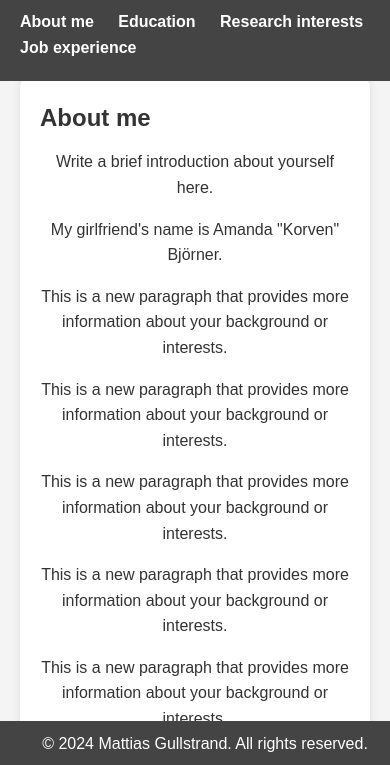
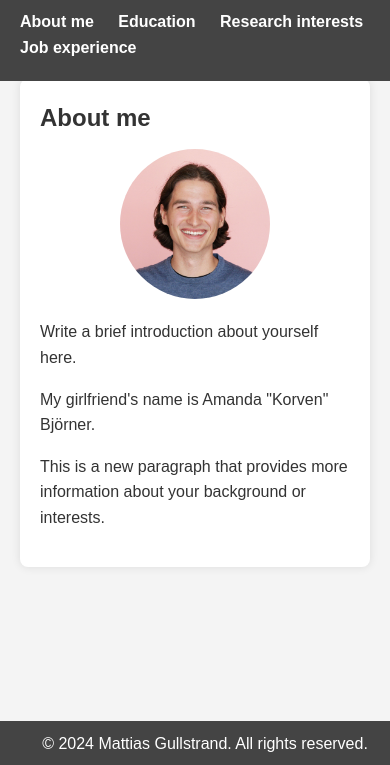
Before and after one commit to mattiasgullstrand/mattiasgullstrand.github.io, a plain HTML site: page index.html in a window 390 px wide. Shown: the part 61-826 px from the top of the page. Drawn offline with Linux system fonts and the light colour scheme.

Commit message:
Float the image instead

```diff
--- a/index.html
+++ b/index.html
@@ -24,16 +24,12 @@
         <section id="about-me">
             <h2>About me</h2>
             <div class="about-me-content">
+                <img src="images/Mattias_Gullstrand_Qasa_crop.jpeg" alt="Mattias Gullstrand" class="about-me-image">
                 <div class="about-me-text">
                     <p>Write a brief introduction about yourself here.</p>
                     <p>My girlfriend's name is Amanda "Korven" Björner.</p>
                     <p>This is a new paragraph that provides more information about your background or interests.</p>
-                    <p>This is a new paragraph that provides more information about your background or interests.</p>
-                    <p>This is a new paragraph that provides more information about your background or interests.</p>
-                    <p>This is a new paragraph that provides more information about your background or interests.</p>
-                    <p>This is a new paragraph that provides more information about your background or interests.</p>
                 </div>
-                <img src="images/Mattias_Gullstrand_Qasa_crop.jpeg" alt="Mattias Gullstrand" class="about-me-image">
             </div>
         </section>
 
--- a/styles.css
+++ b/styles.css
@@ -63,22 +63,23 @@ section {
 }
 
 .about-me-content {
-    display: grid;
-    grid-template-columns: 1fr 150px; /* Text takes 1 fraction of the space, image takes 150px */
-    grid-gap: 20px;
+    position: relative;
 }
 
 .about-me-text {
-    display: flex;
-    flex-direction: column;
-    justify-content: center;
+    padding-right: 170px; /* Add some padding to the right to make space for the image */
 }
 
 .about-me-image {
+    top: 1000px;
+    float: right; /* Float the image to the right */
     width: 150px;
     height: 150px;
     border-radius: 50%; /* Makes the image circular */
     object-fit: cover; /* Ensures the image fits within the boundaries without distortion */
+    margin-left: 20px; /* Adds space between the image and text */
+    margin-bottom: 20px; /* Adds space below the image */
+    margin-top: -20px;
 }
 
 footer {
@@ -102,17 +103,13 @@ h2 {
 
 /* Responsive Design: Adjust layout for smaller screens */
 @media (max-width: 768px) {
-    .about-me-content {
-        grid-template-columns: 1fr;
-        text-align: center;
-    }
-
     .about-me-image {
-        position: top;
+        float: none;
+        display: block;
         margin: 0 auto 20px; /* Center the image and add bottom margin */
     }
 
     .about-me-text {
-        text-align: center;
+        padding-right: 0;
     }
 }
```
